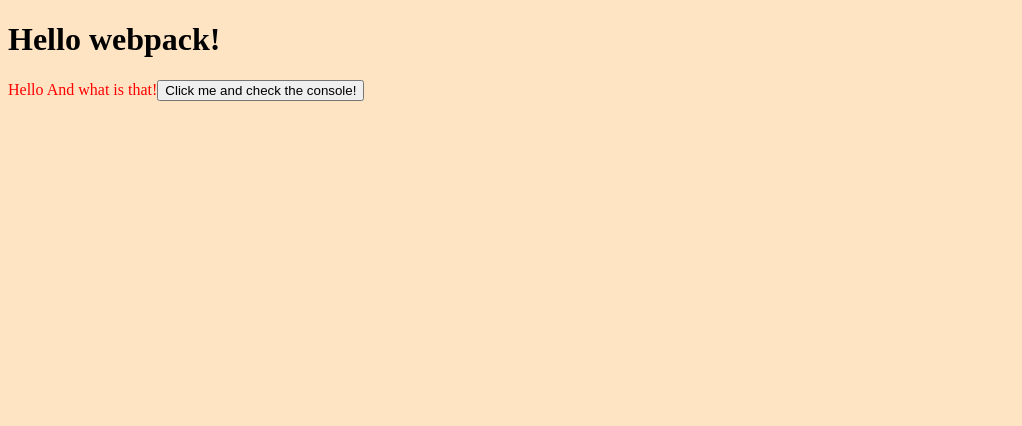
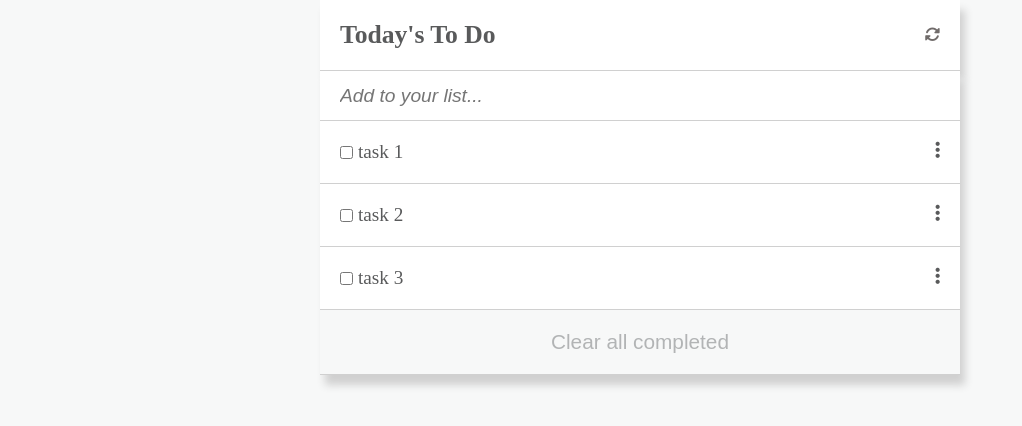
Before and after one commit to belmeetmule/to-do-list, a website built with webpack: page src/index.html in a window 1280 px wide. Shown: the whole page, without its empty margins (0-1022 px from the left). Built offline with nearby package versions, Linux system fonts and the light colour scheme.

Commit message:
add to do list structure

```diff
--- a/src/index.html
+++ b/src/index.html
@@ -3,9 +3,24 @@
 <head>
     <meta charset="UTF-8">
     <meta name="viewport" content="width=device-width, initial-scale=1.0">
-    <title>Wbpack Exercise</title>
+    <script src="https://kit.fontawesome.com/85eb260f7c.js" crossorigin="anonymous"></script>
+    <title>to-do list</title>
 </head>
 <body>
-    <h1>Hello webpack! </h1>
+    <header>
+        <h1>Today's To Do</h1>
+        <span style="font-size: 1.2em; color: rgb(112, 107, 106);">
+            <i class="fas fa-sync-alt"></i>
+        </span>
+    </header>
+
+    <main>
+        <input type="text" class = "input-box" placeholder="Add to your list...">
+        <div class="tasks-container">
+        </div>
+        <button type="button"> Clear all completed</button>
+    </main>
+    <script src="index.js"></script>
+    <!-- <h1>Hello webpack! </h1> -->
 </body>
 </html>
--- a/src/index.js
+++ b/src/index.js
@@ -1,21 +1,42 @@
 import _ from 'lodash';
-import printMe from './print.js';
 import './style.css';
 
-function component() {
-    const element = document.createElement('div');
-    const btn = document.createElement('button');
+const headerSection =document.querySelector('header');
+const mainSection =document.querySelector('main');
+const inputBox =document.querySelector('input');
+const tasksSection =document.querySelector('.tasks-container');
 
-    //Lodash now imported using this script
-    element.innerHTML = _.join(['Hello', 'And what is that!'], ' ');
-    element.classList.add('hello');
+const tasksList = [
+  {
+    task:'task 1',
+    completed:'false',
+    index:0
+},
+{
+  task:'task 2',
+  completed:'false',
+  index:1
+},
+{
+  task:'task 3',
+  completed:'false',
+  index:2
+},
+];
 
-    btn.innerHTML = 'Click me and check the console!';
-    btn.onclick = printMe;
-
-    element.appendChild(btn);
-
-    return element;
-  }
-
-  document.body.appendChild(component());
+function component(task) {
+  const taskElement = document.createElement('div');
+  taskElement.className = 'tasks';
+  taskElement.innerHTML = `
+  <div class="task-wrapper">
+  <input type="checkbox" name="completed" class="completed">
+  <span>${task} </span>
+  </div>
+  <i class="fas fa-ellipsis-v"></i>
+  <i class="fas fa-trash-alt"></i>
+  `;
+  tasksSection.appendChild(taskElement);
+}
+tasksList.forEach(taskItem =>{
+  component(taskItem.task);
+})
--- a/src/print.js
+++ /dev/null
@@ -1,3 +0,0 @@
-export default function printMe() {
-    console.log('I get called from print.js!');
-  }
--- a/src/style.css
+++ b/src/style.css
@@ -1,7 +1,71 @@
-body {
-    background-color: bisque;
+*{
+    padding: 0;
+    margin: 0;
+    box-sizing: border-box;
 }
 
-.hello{
-    color: red;
+body {
+  background-color: #f7f8f8;
+  display: flex;
+  flex-direction: column;
+  align-items: center;
 }
+
+header,
+main{
+    background-color:#fff;
+    width: 50%;
+    box-shadow: 5px 10px 8px #d0d0d0;
+}
+header{
+    padding: 20px 20px;
+    display: flex;
+    justify-content: space-between;
+    align-items: center;
+    font-size: 0.8rem;
+    color: #595a5b;
+}
+.tasks,
+.input-box{
+    padding: 20px 20px;
+    border-top: 1px solid #d0d0d0;
+    width: 100%;
+}
+.tasks{
+    display: flex;
+    justify-content: space-between;
+    font-size: 1.2rem;
+    color: #595a5b;
+}
+
+.task-wrapper{
+    display: flex;
+    gap:5px;
+    align-items: center;
+}
+.input-box{
+    outline: none;
+    border-left: none;
+    border-right: none;
+    border-bottom: none;
+    padding: 15px 20px;
+    font-style: italic;
+    padding-left: 20px;
+    height: 50px;
+    font-size: 1.2rem;
+}
+
+button{
+    width: 100%;
+    background-color: #fff;
+    padding: 20px 20px;
+    border: 1px solid #d0d0d0;
+    border-right: none;
+    border-left: none;
+    background-color: #f7f8f8;
+    font-size: 1.3rem;
+    color: #b2b4b5;
+}
+.fa-trash-alt{
+    display: none;
+}
```
